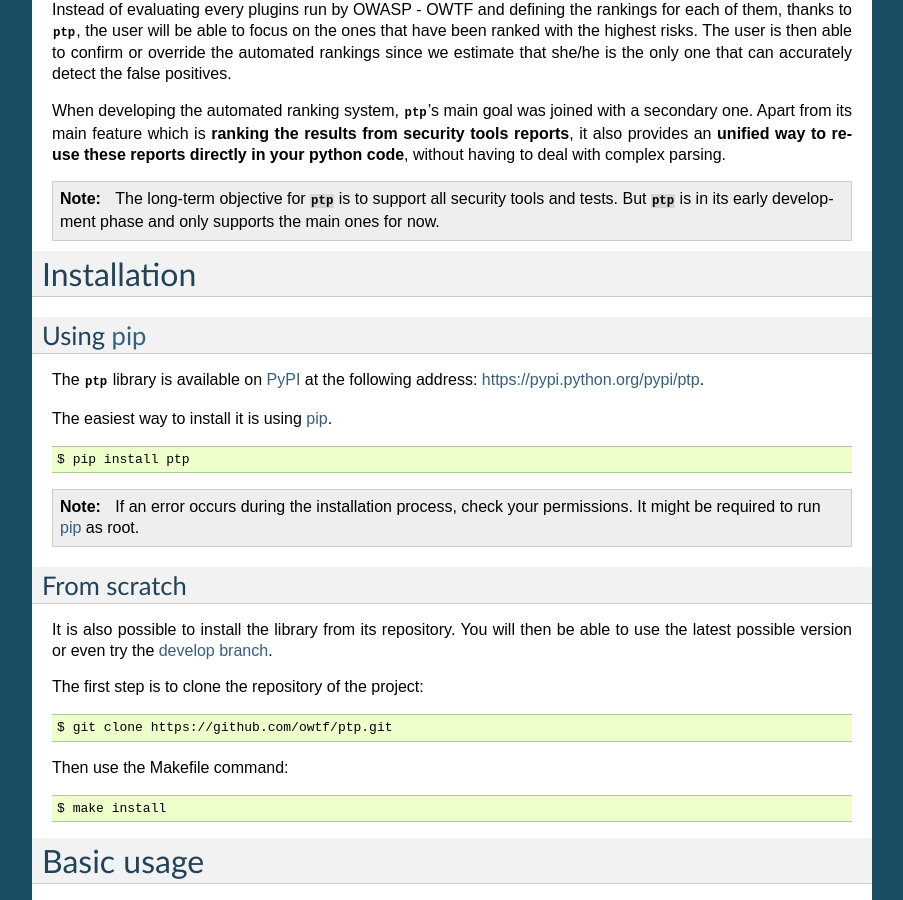
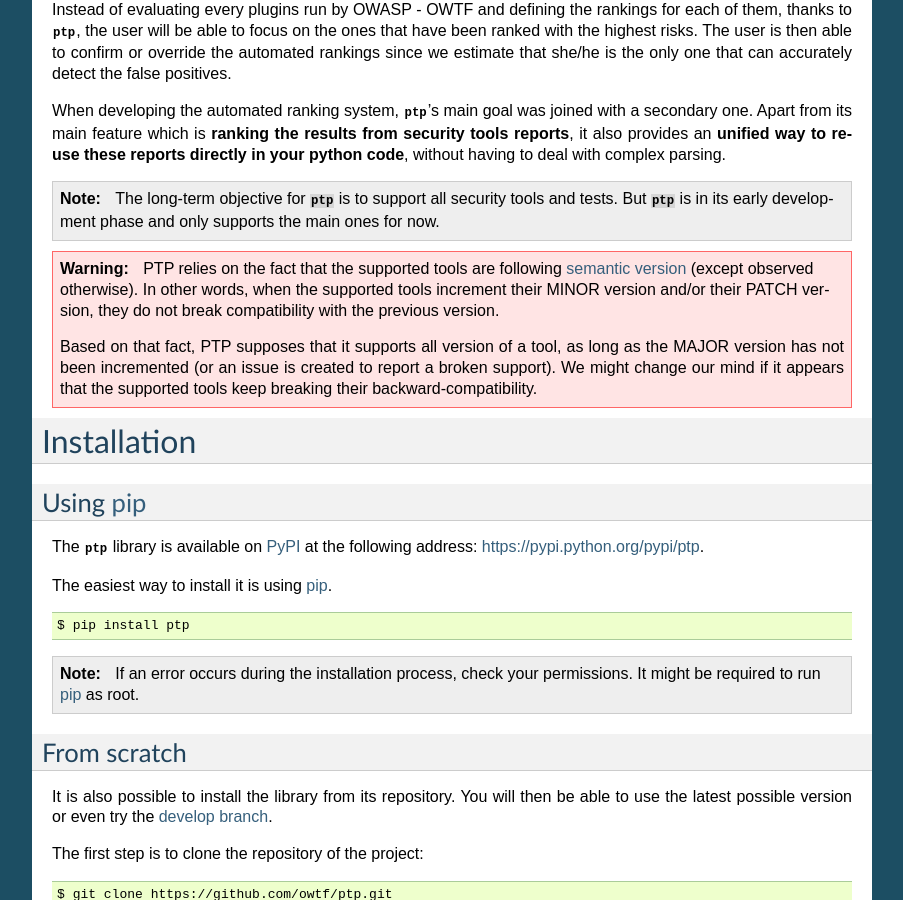
Before and after one commit to owtf/ptp, a Sphinx documentation site: the page built from docs/source/gettingstarted.rst, in a window 1280 px wide and 900 px high, scrolled down 520 px. Shown: the whole window, without its empty margins (198-1101 px from the left). Built offline with Sphinx 7.4.7, drawn with Linux system fonts in a browser that asks for light colours.

Commit message:
PTP now assumes that tools repect semantic versioning.
Adventure time! To make it easy for PTP developers, PTP now relies on
the fact the supported tools are following the semantic versioning
(http://semver.org/).

In other words, tools are not breaking their brackward-compatibility
when only incrementing their MINOR and/or PATCH versions. Assuming so,
PTP should still be able to parse them.

We'll stay vigilent and if a tool does break something, we'll try to fix
the parser (e.g. like for wapiti, see its parse(s)).

```diff
--- a/docs/source/gettingstarted.rst
+++ b/docs/source/gettingstarted.rst
@@ -49,6 +49,16 @@ complex parsing.
     The long-term objective for :mod:`ptp` is to support all security tools and
     tests. But :mod:`ptp` is in its early development phase and only supports
     the main ones for now.
+
+.. warning::
+
+    PTP relies on the fact that the supported tools are following `semantic version <http://semver.org/>`_ (except
+    observed otherwise). In other words, when the supported tools increment their MINOR version and/or their PATCH
+    version, they do not break compatibility with the previous version.
+
+    Based on that fact, PTP supposes that it supports all version of a tool, as long as the MAJOR version has not been
+    incremented (or an issue is created to report a broken support). We might change our mind if it appears that the
+    supported tools keep breaking their backward-compatibility.
 
 ============
 Installation
```
Also changed, not shown: README.rst (+16 -12 lines), 5 other files.
